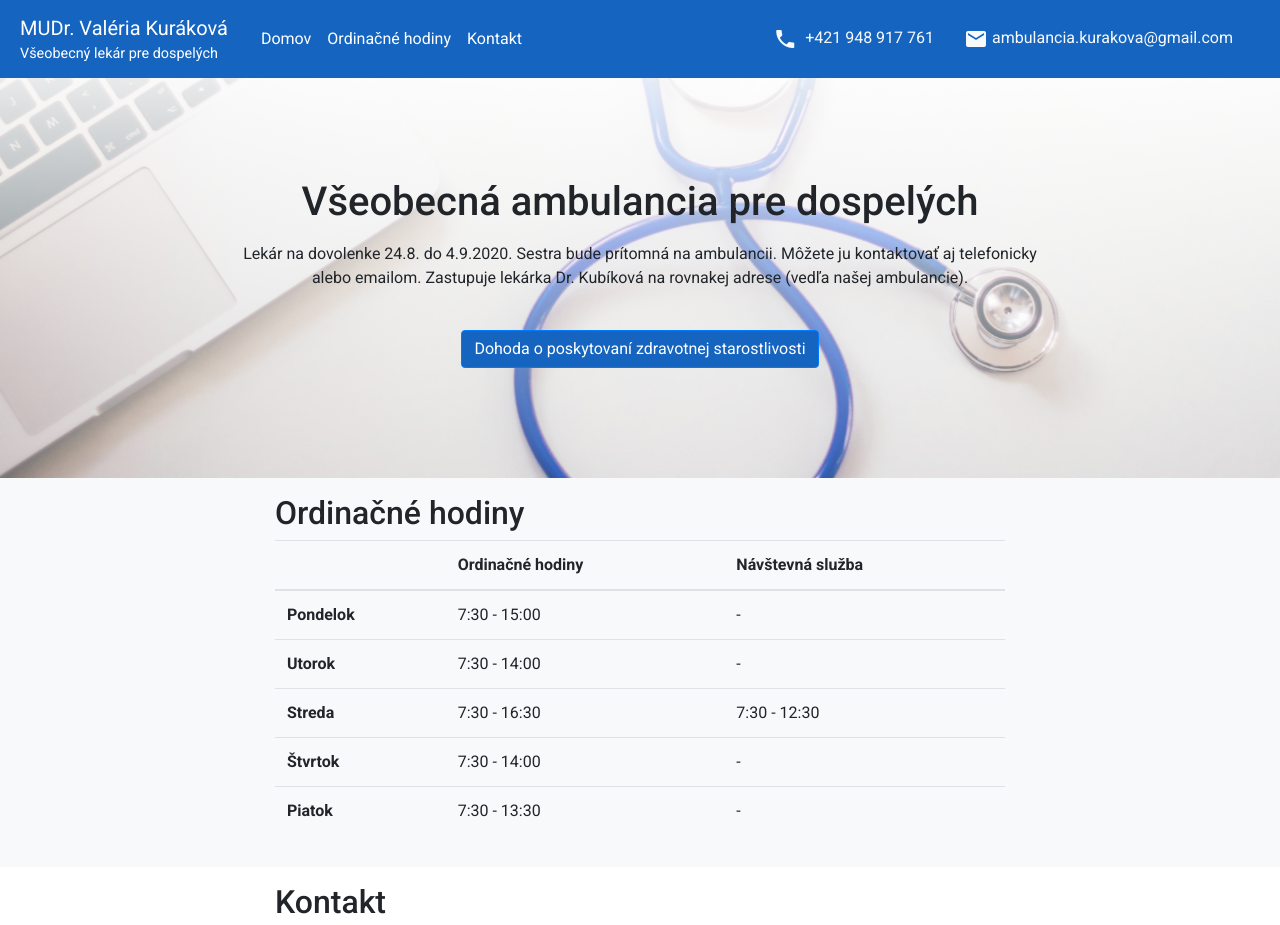
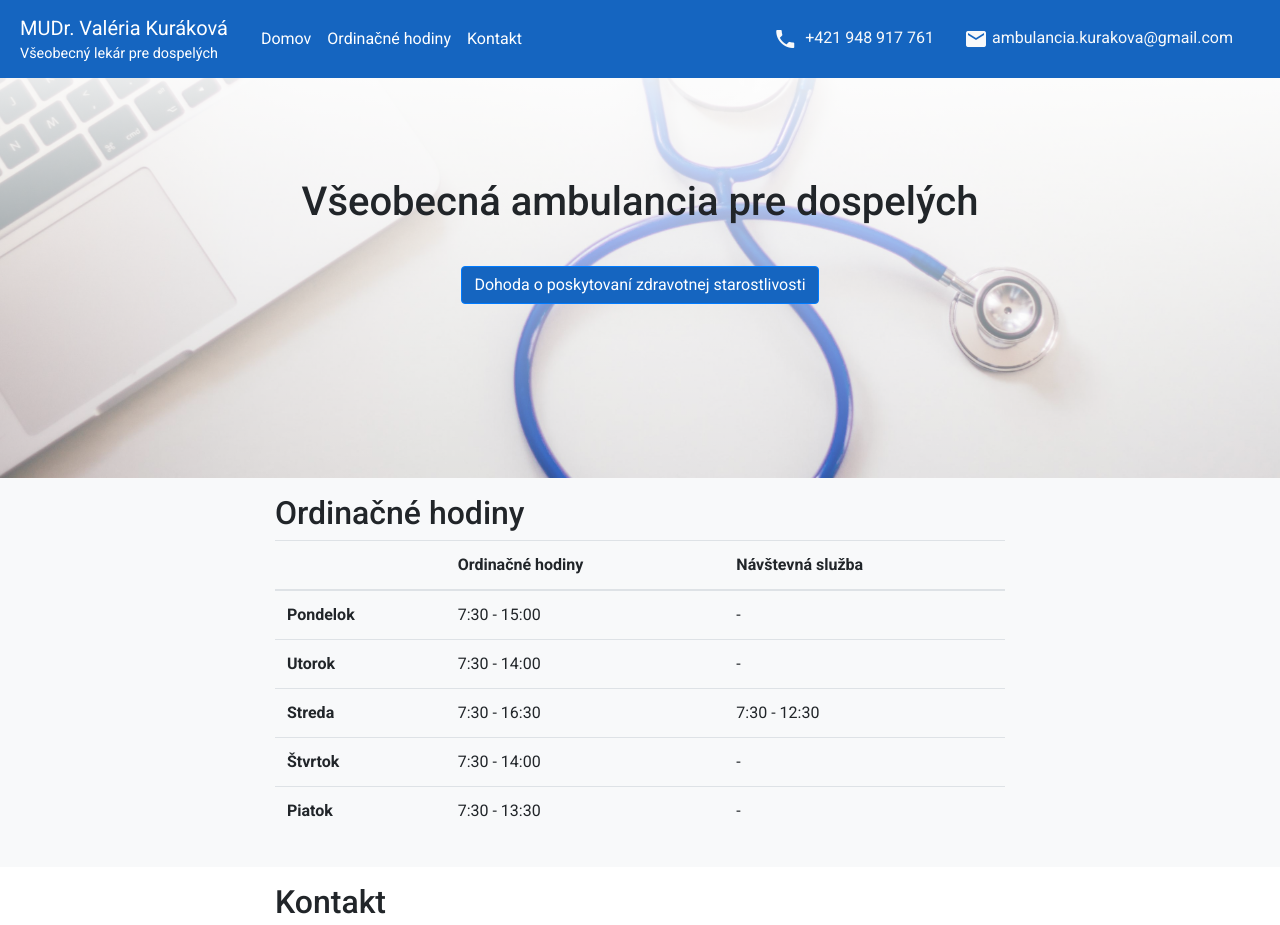
Before and after one commit to H00N24/ambulance-web-page, a Jekyll site: the page built from index.html, in a window 1280 px wide, cut to the strip 0-925 px from the top of the page. Built offline with Jekyll 4.4.1, drawn with Linux system fonts in a browser that asks for light colours.

Commit message:
Removing an

```diff
--- a/index.html
+++ b/index.html
@@ -5,11 +5,6 @@ layout: default
 <div class="parallax">
   <div class="col-lg-8 mx-auto text-box text-center align-middle">
     <h1 class="mb-3">Všeobecná ambulancia pre dospelých</h1>
-    <p class="mb-3">
-      Lekár na dovolenke 24.8. do 4.9.2020. Sestra bude prítomná na ambulancii.
-      Môžete ju kontaktovať aj telefonicky alebo emailom. Zastupuje lekárka Dr.
-      Kubíková na rovnakej adrese (vedľa našej ambulancie).
-    </p>
     <a
       href="docs/dohoda_o_poskytovaní_zdravotnej_starostlivosti.pdf"
       target="_blank"
```
